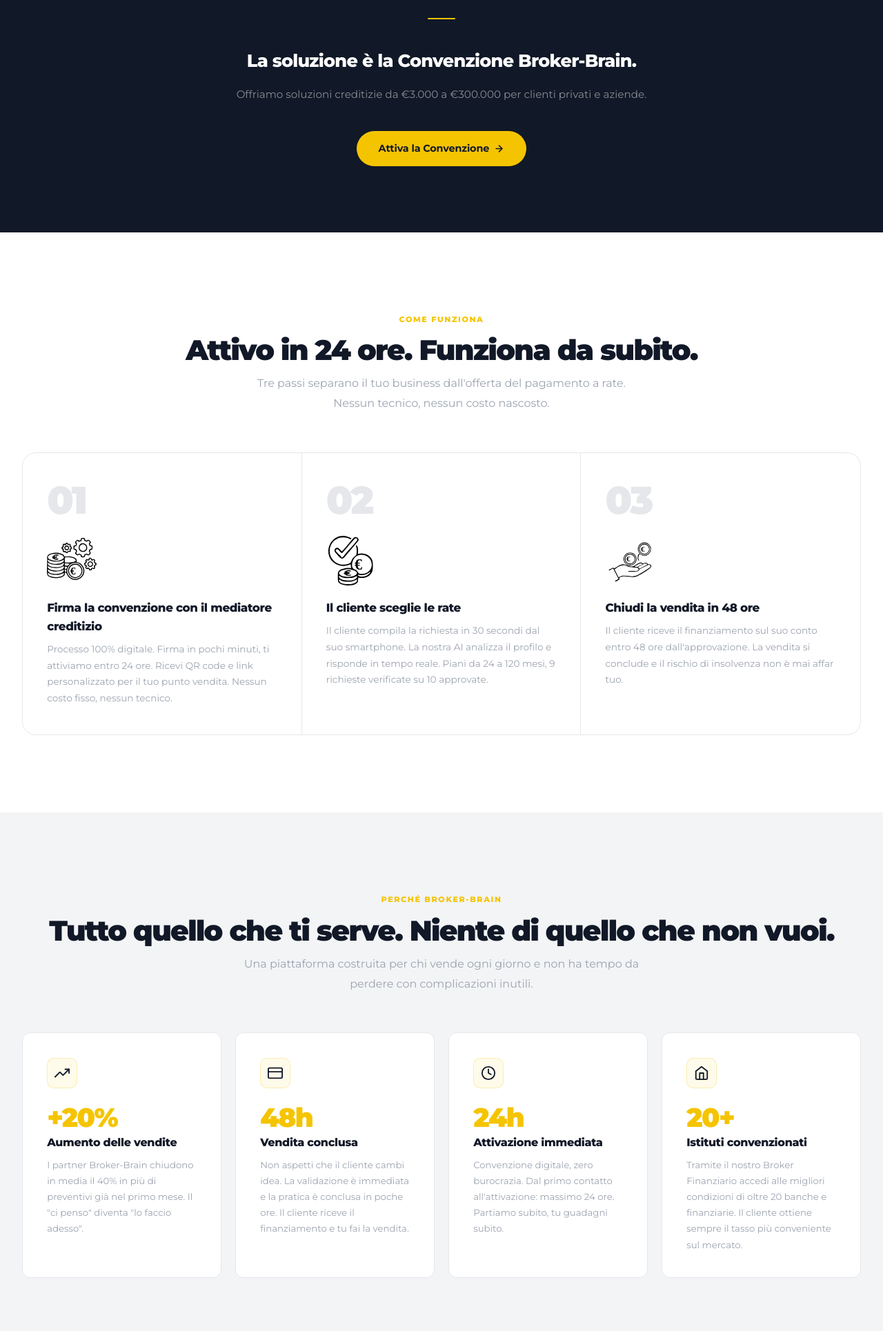
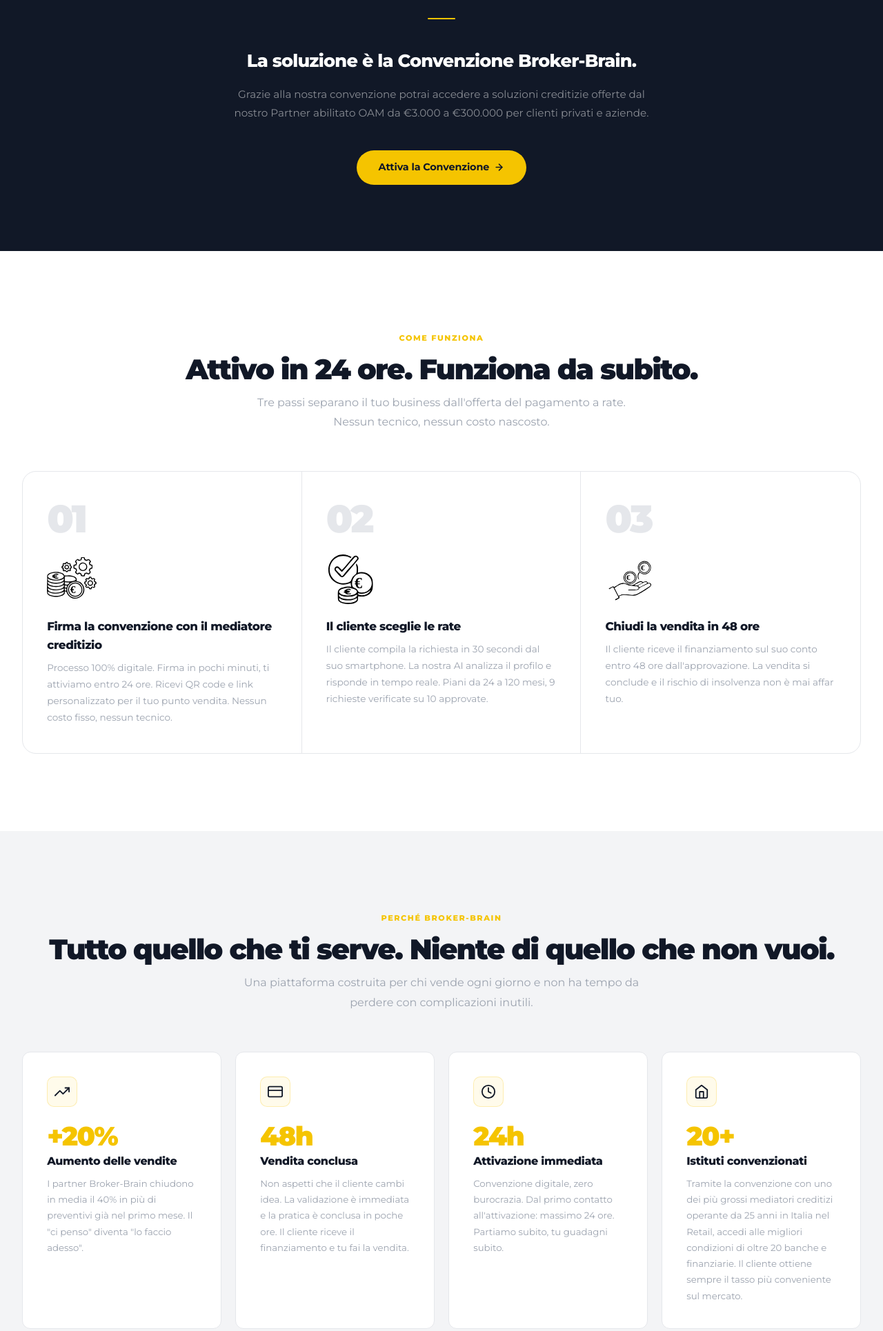
Before and after one commit to gigiorda84/brokerbrain_website, a plain HTML site: page index.html in a window 1280 px wide. Shown: the part 1120-3050 px from the top of the page at 69% size. Drawn offline with Linux system fonts and the light colour scheme.

Commit message:
Update copy: problem section and istituti convenzionati descriptions

```diff
--- a/index.html
+++ b/index.html
@@ -364,7 +364,7 @@
         <p class="problem-sub">Quando un cliente vede un conto elevato, la prima reazione è "ci devo pensare". Senza un'opzione di pagamento flessibile, quella vendita è già persa — e il concorrente che offre le rate la chiude al posto tuo.</p>
         <div class="problem-divider"></div>
         <div class="problem-sol">La soluzione è la Convenzione Broker-Brain.</div>
-        <p class="problem-sol-sub">Offriamo soluzioni creditizie da €3.000 a €300.000 per clienti privati e aziende.</p>
+        <p class="problem-sol-sub">Grazie alla nostra convenzione potrai accedere a soluzioni creditizie offerte dal nostro Partner abilitato OAM da €3.000 a €300.000 per clienti privati e aziende.</p>
         <a href="#contatti" class="btn btn-primary btn-lg">
             Attiva la Convenzione
             <svg width="15" height="15" viewBox="0 0 24 24" fill="none" stroke="currentColor" stroke-width="2.5" stroke-linecap="round" stroke-linejoin="round"><path d="M5 12h14"/><path d="M12 5l7 7-7 7"/></svg>
@@ -434,7 +434,7 @@
                 <div class="feat-icon"><svg viewBox="0 0 24 24"><path d="M3 9l9-7 9 7v11a2 2 0 0 1-2 2H5a2 2 0 0 1-2-2z"/><polyline points="9 22 9 12 15 12 15 22"/></svg></div>
                 <div class="feat-stat">20+</div>
                 <h4>Istituti convenzionati</h4>
-                <p>Tramite il nostro Broker Finanziario accedi alle migliori condizioni di oltre 20 banche e finanziarie. Il cliente ottiene sempre il tasso più conveniente sul mercato.</p>
+                <p>Tramite la convenzione con uno dei più grossi mediatori creditizi operante da 25 anni in Italia nel Retail, accedi alle migliori condizioni di oltre 20 banche e finanziarie. Il cliente ottiene sempre il tasso più conveniente sul mercato.</p>
             </div>
         </div>
     </div>
```
